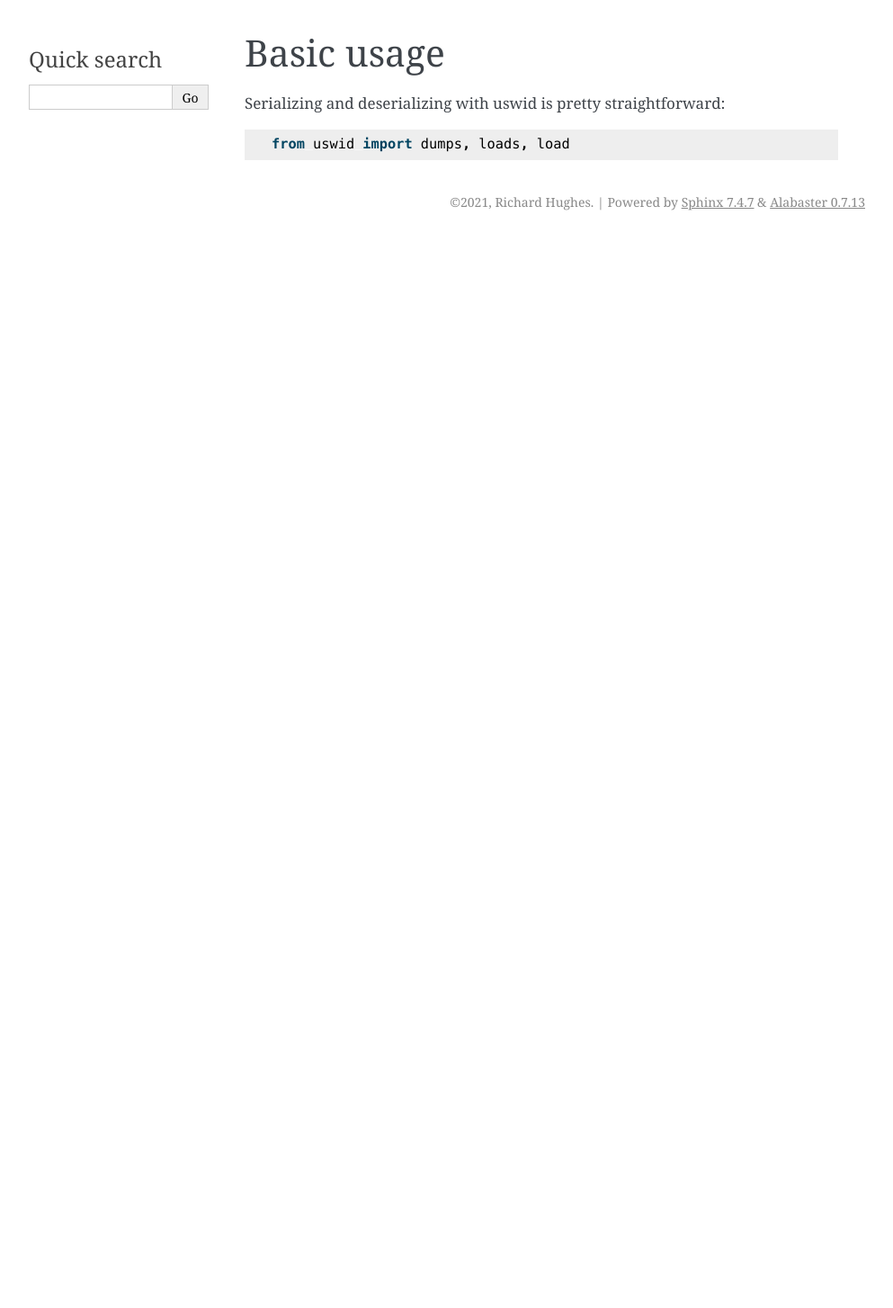
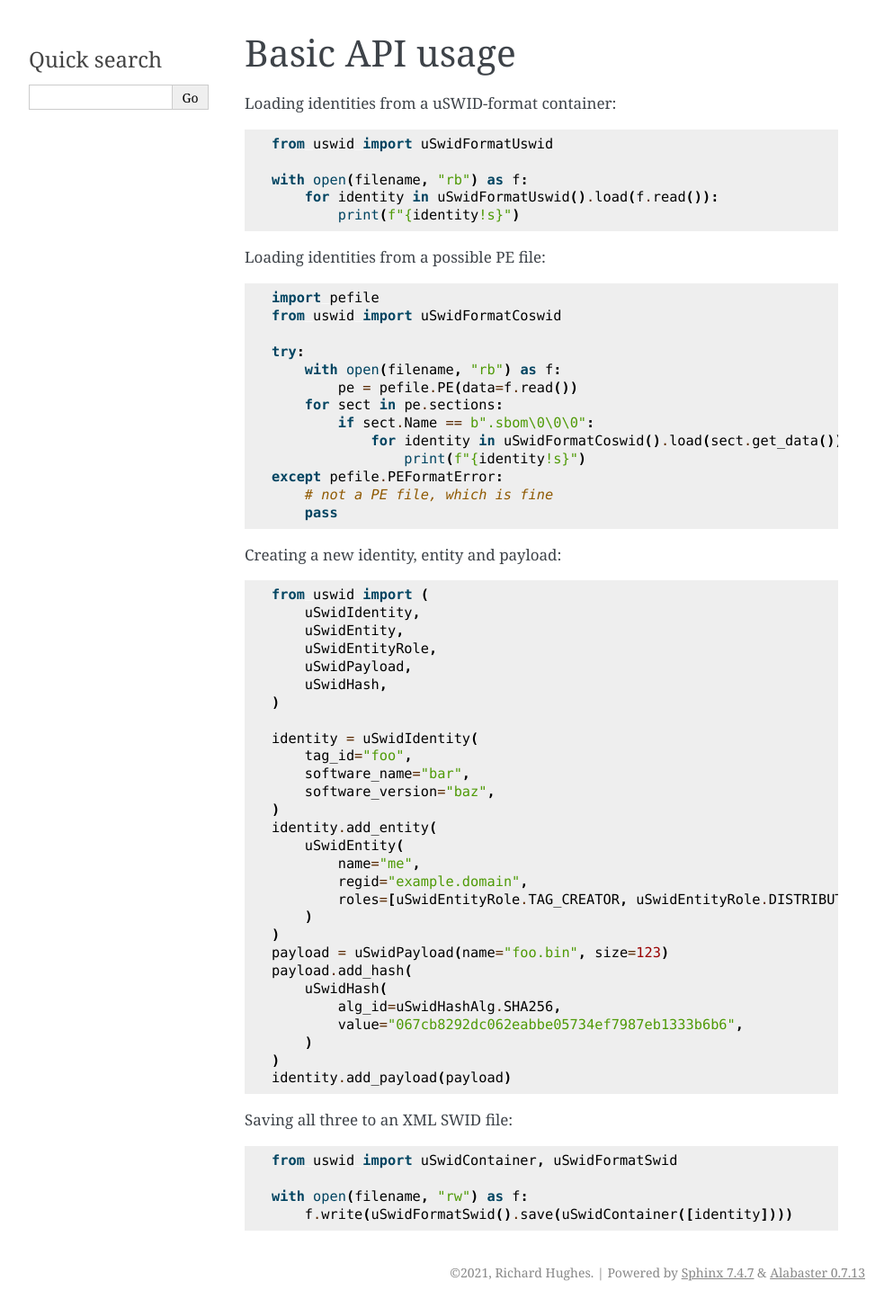
Before and after one commit to hughsie/python-uswid, a Sphinx documentation site: the page built from docs/source/usage.rst, in a window 1280 px wide. Shown: the whole page at 90% size, without its empty margins (148-1141 px from the left). Built offline with Sphinx 7.4.7, drawn with Linux system fonts in a browser that asks for light colours; before the commit the page ends 900 px from its top, so only the background shows below that.

Commit message:
trivial: Add some example API usage

```diff
--- a/docs/source/usage.rst
+++ b/docs/source/usage.rst
@@ -1,6 +1,72 @@
-Basic usage
-===========
+Basic API usage
+===============
 
-Serializing and deserializing with uswid is pretty straightforward::
+Loading identities from a uSWID-format container:
 
-    from uswid import dumps, loads, load
+.. code-block:: python
+
+    from uswid import uSwidFormatUswid
+
+    with open(filename, "rb") as f:
+        for identity in uSwidFormatUswid().load(f.read()):
+            print(f"{identity!s}")
+
+Loading identities from a possible PE file:
+
+.. code-block:: python
+
+    import pefile
+    from uswid import uSwidFormatCoswid
+
+    try:
+        with open(filename, "rb") as f:
+            pe = pefile.PE(data=f.read())
+        for sect in pe.sections:
+            if sect.Name == b".sbom\0\0\0":
+                for identity in uSwidFormatCoswid().load(sect.get_data()):
+                    print(f"{identity!s}")
+    except pefile.PEFormatError:
+        # not a PE file, which is fine
+        pass
+
+Creating a new identity, entity and payload:
+
+.. code-block:: python
+
+    from uswid import (
+        uSwidIdentity,
+        uSwidEntity,
+        uSwidEntityRole,
+        uSwidPayload,
+        uSwidHash,
+    )
+
+    identity = uSwidIdentity(
+        tag_id="foo",
+        software_name="bar",
+        software_version="baz",
+    )
+    identity.add_entity(
+        uSwidEntity(
+            name="me",
+            regid="example.domain",
+            roles=[uSwidEntityRole.TAG_CREATOR, uSwidEntityRole.DISTRIBUTOR],
+        )
+    )
+    payload = uSwidPayload(name="foo.bin", size=123)
+    payload.add_hash(
+        uSwidHash(
+            alg_id=uSwidHashAlg.SHA256,
+            value="067cb8292dc062eabbe05734ef7987eb1333b6b6",
+        )
+    )
+    identity.add_payload(payload)
+
+Saving all three to an XML SWID file:
+
+.. code-block:: python
+
+    from uswid import uSwidContainer, uSwidFormatSwid
+
+    with open(filename, "rw") as f:
+        f.write(uSwidFormatSwid().save(uSwidContainer([identity])))
```
